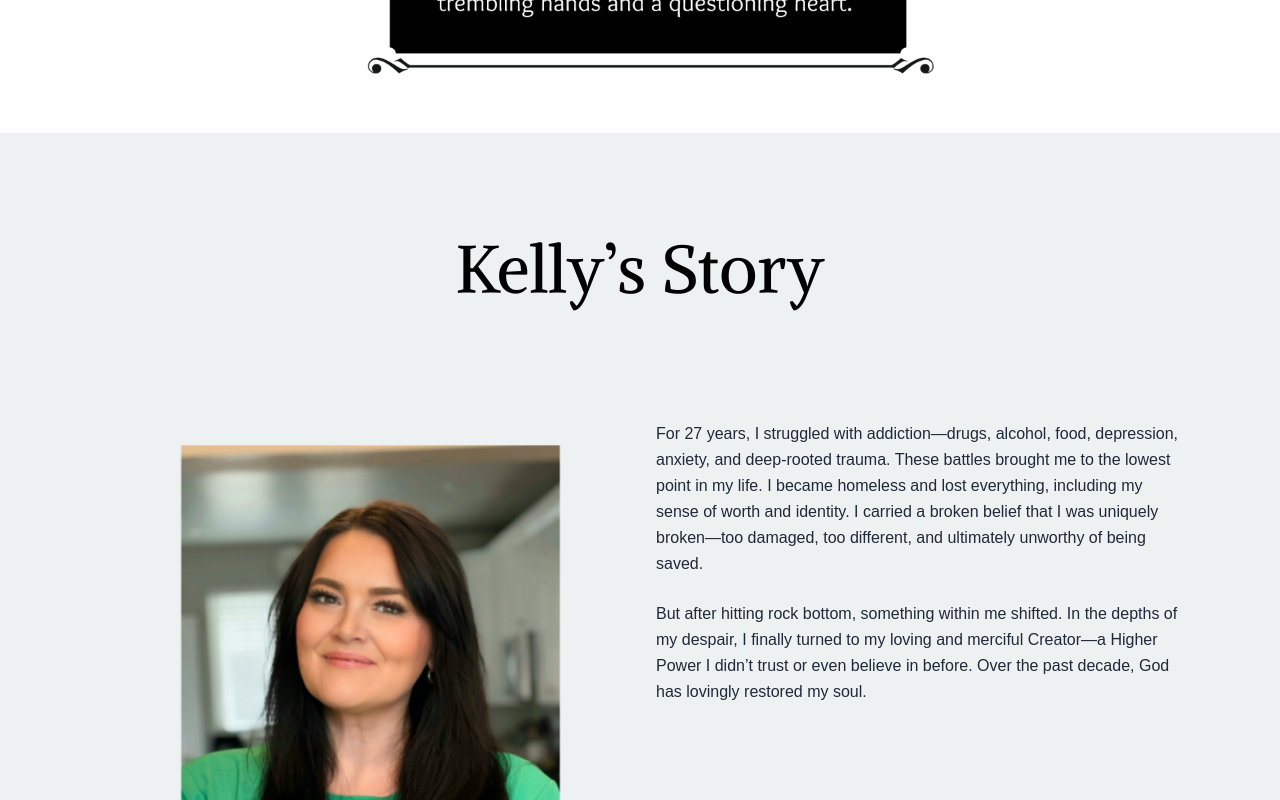
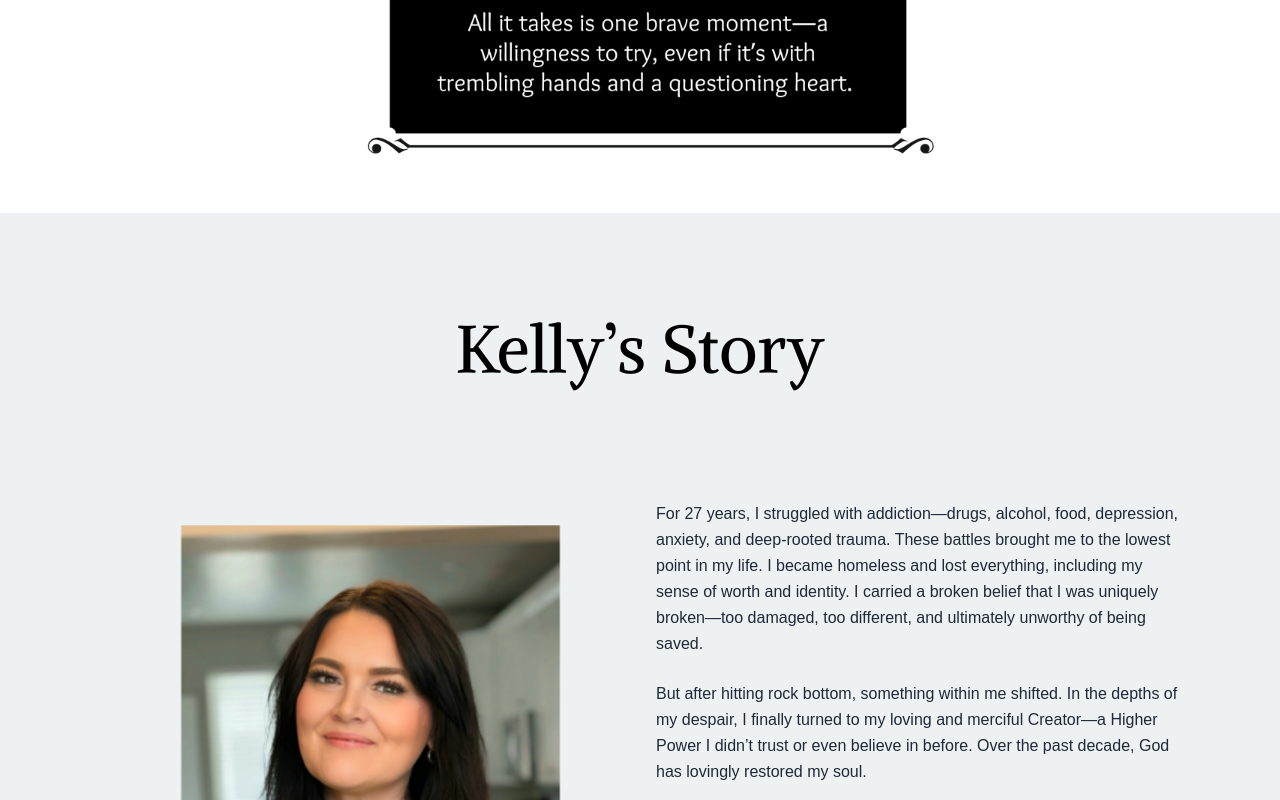
Before and after one commit to kellyannclark/kellyclarkcoaching, a Next.js app: page / in a window 1280 px wide. Shown: the part 1000-1800 px from the top of the page. Built offline with nearby package versions, Linux system fonts and the light colour scheme.

Commit message:
check if it fixes the production issue with background in Intro section

```diff
--- a/src/app/page.tsx
+++ b/src/app/page.tsx
@@ -13,10 +13,12 @@ export default function Home() {
   return (
     <>
       <Nav />
-      <main className="bg-white">
+      <main>
+      <Hero />
+      <section className="bg-white py-10">
+        <Intro />
+      </section>
 
-        <Hero />
-        <Intro />
 
         {/* Top Image – full width within a max container */}
         <div className="w-full px-4 mt-2 sm:mt-3 md:mt-6 flex justify-center mb-10">
@@ -32,7 +34,9 @@ export default function Home() {
         </div>
 
         {/* Kelly's Story Section with background */}
-        <div className="w-full bg-[#eef1f1] py-6">
+        <div className="relative w-full py-6">
+          <div className="absolute inset-0 bg-[#eef1f1] z-0"></div>
+          <div className="relative z-10">
             <div className="w-full px-4 mt-3 flex justify-center">
               <Image
                 src="/header1.png"
@@ -56,6 +60,7 @@ export default function Home() {
                   height={400}
                   className="w-full h-auto"
                 />
+              </div>
             </div>
           </div>
         </div>
@@ -90,9 +95,10 @@ export default function Home() {
           </div>
         </div>
 
-
         {/* Media Carousel Section with eef1f1 background */}
-        <div className="w-full bg-[#eef1f1] py-6">
+        <div className="relative w-full py-6">
+          <div className="absolute inset-0 bg-[#eef1f1] z-0"></div>
+          <div className="relative z-10">
             <div className="w-full px-4 mt-3 flex justify-center">
               <Image
                 src="/header3.png"
@@ -105,6 +111,7 @@ export default function Home() {
 
             <div className="mt-6">
               <Carousel />
+            </div>
           </div>
         </div>
 
```
Lines whose indentation alone changed are shown as unchanged.
